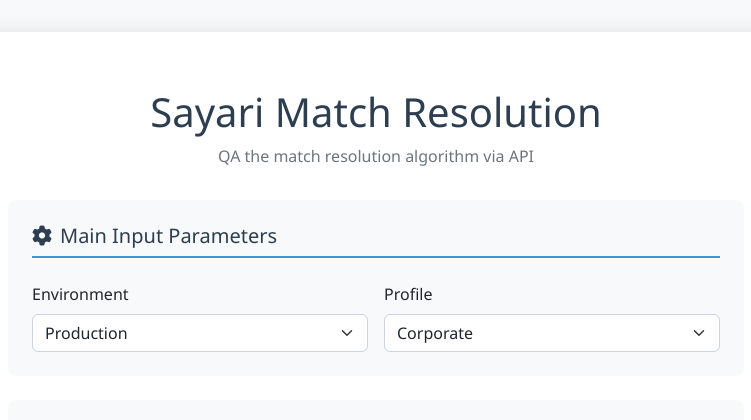
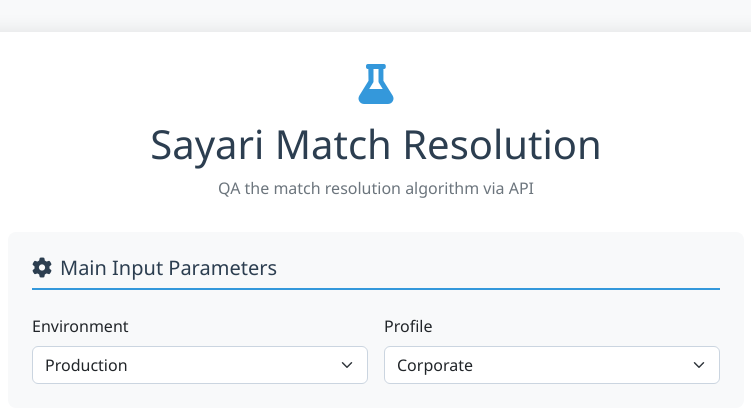
Before and after one commit to aleksAperans/match-QA, a Flask app: page / in a window 1280 px wide. Shown: the top 420 px of the page, without its empty margins (264-1015 px from the left). Run offline with Flask 3, Linux system fonts and the light colour scheme.

Commit message:
Update index.html

```diff
--- a/templates/index.html
+++ b/templates/index.html
@@ -127,7 +127,7 @@
     <body>
         <div class="main-container">
             <div class="app-header">
-                <i class="fa-solid fa-flask-vial"></i>
+                <i class="fa fa-flask" aria-hidden="true"></i>
                 <h1>Sayari Match Resolution</h1>
                 <p class="text-muted">
                     QA the match resolution algorithm via API
```
